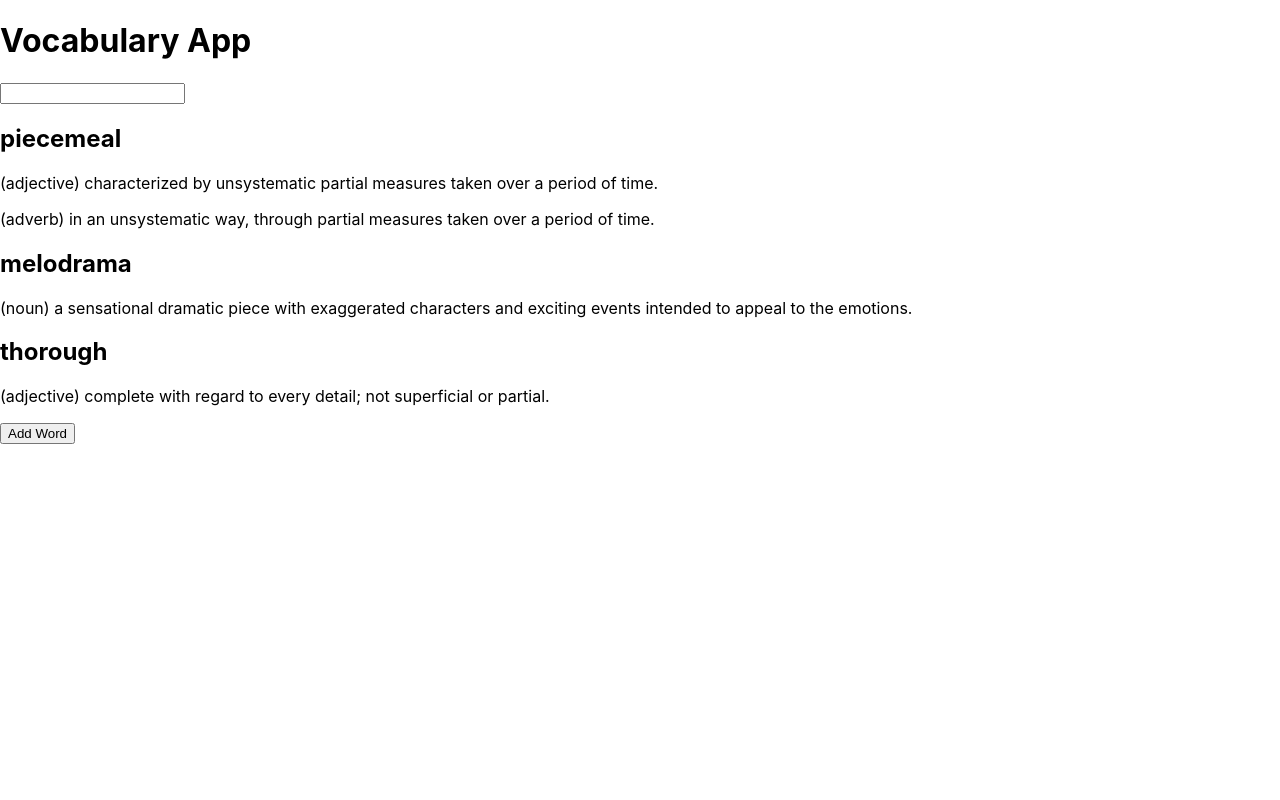
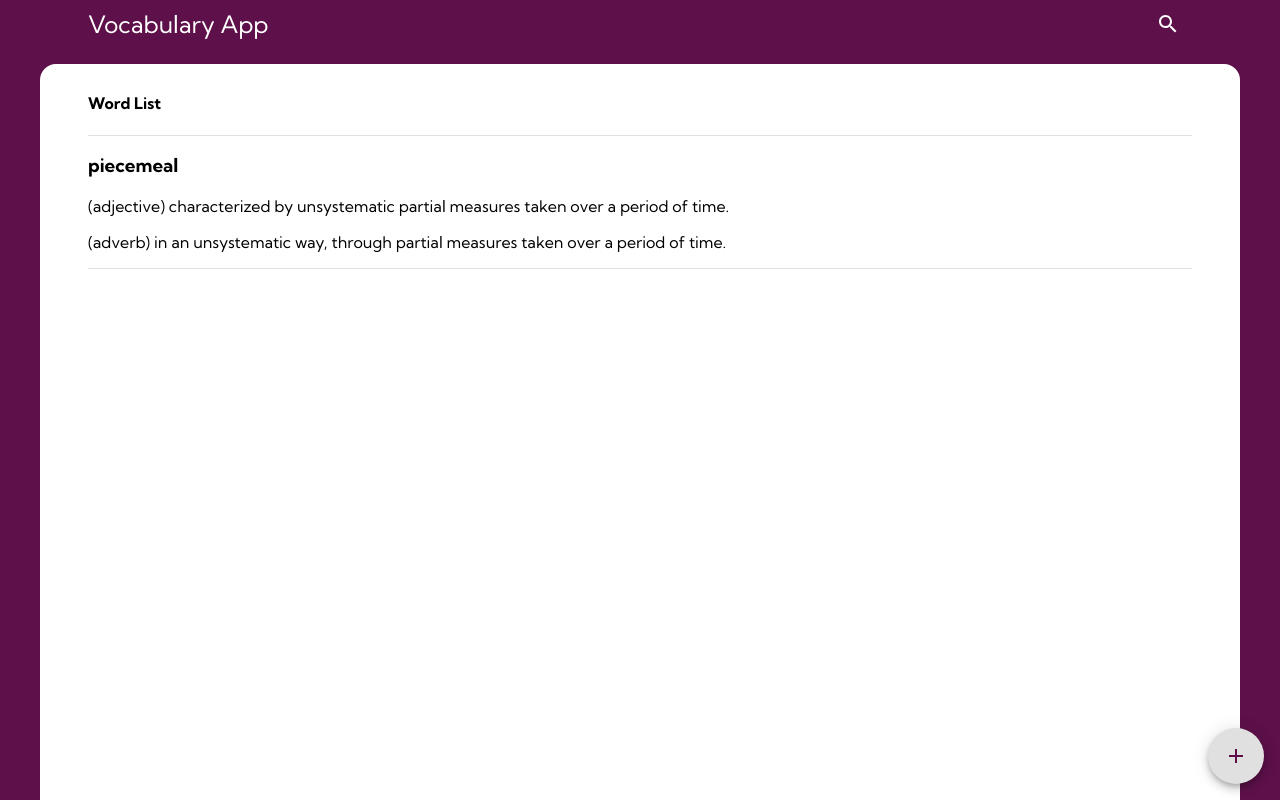
Before and after one commit to prkbuilds/Vocabulary-app, a React (Create React App) app in the folder client/: page / in a window 1280 px wide. Built offline with nearby package versions, Linux system fonts and the light colour scheme; the HTML template or start-up script is replaced by a standard one.

Commit message:
Fron-end Ready!

```diff
--- a/client/package.json
+++ b/client/package.json
@@ -5,6 +5,7 @@
   "dependencies": {
     "@emotion/react": "^11.9.0",
     "@emotion/styled": "^11.8.1",
+    "@mui/icons-material": "^5.6.1",
     "@mui/material": "^5.6.1",
     "@testing-library/jest-dom": "^5.16.4",
     "@testing-library/react": "^13.1.1",
--- a/client/src/App.css
+++ b/client/src/App.css
@@ -0,0 +1,25 @@
+.nav {
+    height: 8vh;
+}
+
+.main {
+    border-radius: 1em 1em 0 0;
+    background-color: #fff;
+    color: #000;
+    height: 92vh;
+    overflow: scroll;
+    overflow-x: hidden;
+    -ms-overflow-style: none;
+    scrollbar-width: none;
+}
+
+.main::-webkit-scrollbar {
+    display: none;
+}
+
+.main .main-heading-wrapper {
+    position: sticky;
+    padding-top: 0.5em;
+    top: 0;
+    background-color: #fff;
+}
--- a/client/src/App.js
+++ b/client/src/App.js
@@ -1,11 +1,13 @@
-import WordList from './components/wordList'
-import AddWord from './components/addWord'
+import NavBar from './components/NavBar';
+import WordList from './components/WordList'
+import AddWord from './components/AddWord'
 
 import './App.css';
 
 export default function App() {
   return (
     <div className="App">
+      <NavBar />
       <WordList />
       <AddWord />
     </div>
--- /dev/null
+++ b/client/src/components/NavBar.js
@@ -0,0 +1,22 @@
+import { Container, IconButton, Toolbar } from '@mui/material'
+import { Search } from '@mui/icons-material'
+
+export default function NavBar() {
+  return (
+    <Container position="fixed" className="nav">
+      <Toolbar variant="dense">
+        <div style={{ flexGrow: 1, fontSize: '1.5em' }}>
+          Vocabulary App
+        </div>
+        <IconButton
+          color="inherit"
+          aria-label="search"
+          size="large"
+          //onClick={this.}
+        >
+          <Search />
+        </IconButton>
+      </Toolbar>
+    </Container>
+  )
+}
--- /dev/null
+++ b/client/src/components/Word.js
@@ -0,0 +1,69 @@
+import { useState } from 'react'
+import { Box, Container, Divider, IconButton, Modal, Toolbar, Typography } from '@mui/material'
+import { Close } from '@mui/icons-material'
+
+const modalStyle = {
+  position: 'absolute',
+  top: '50%',
+  left: '50%',
+  transform: 'translate(-50%, -50%)',
+  height: '100%',
+  width: '100%',
+  bgcolor: 'background.paper',
+  border: 0,
+  borderRadius: '1em',
+  color: 'black',
+  boxShadow: 24,
+  p: 4,
+}
+
+export default function Words() {
+  const [open, setOpen] = useState(false)
+  const handleOpen = () => setOpen(true)
+  const handleClose = () => setOpen(false)
+
+  return (
+    <>
+      <div onClick={handleOpen}>
+        <h3>piecemeal</h3>
+        <p>(adjective) characterized by unsystematic partial measures taken over a period of time.</p>
+        <p>(adverb) in an unsystematic way, through partial measures taken over a period of time.</p>
+      </div>
+      <Modal
+        open={open}
+        onClose={handleClose}
+        aria-labelledby="modal-modal-title"
+        aria-describedby="modal-modal-description"
+      >
+        <Box sx={modalStyle}>
+          <Container>
+            <Toolbar disableGutters sx={{ textAlign: 'right', my: 5 }}>
+              <Typography variant="h2" sx={{ mr: 'auto', fontFamily: 'Kumbh-Sans' }}>rhetorical</Typography>
+              <IconButton onClick={handleClose} >
+                  <Close />
+              </IconButton>
+            </Toolbar>
+            <p>
+              <i>adjective</i>
+              <br />
+              Orgin: late Middle English (first used in the sense ‘eloquently expressed’): via Latin from Greek
+  rhētorikos (from rhētor ‘rhetor’) + -al
+            </p>
+            <p>relating to or concerned with the art of rhetoric</p>
+            <ul>
+              <li>repetition is a common rhetorical device</li>
+            </ul>
+            <p>relating to or concerned with the art of rhetoric</p>
+            <ul>
+              <li>repetition is a common rhetorical device</li>
+            </ul><p>relating to or concerned with the art of rhetoric</p>
+            <ul>
+              <li>repetition is a common rhetorical device</li>
+            </ul>
+          </Container>
+        </Box>
+      </Modal>
+      <Divider textAlign="center" />
+    </>
+  )
+}
--- a/client/src/components/addWord.js
+++ b/client/src/components/addWord.js
@@ -1,5 +1,56 @@
-export default function addWords() {
+import { useState } from 'react'
+import { Box, Button, Fab, Input, Modal, Toolbar, Typography } from '@mui/material'
+import { Add } from '@mui/icons-material'
+
+const buttonStyle = {
+  position: 'fixed',
+  bottom: 16,
+  right: 16,
+  color: '#5D1049'
+}
+
+const modalStyle = {
+  position: 'absolute',
+  top: '50%',
+  left: '50%',
+  transform: 'translate(-50%, -50%)',
+  width: 400,
+  bgcolor: 'background.paper',
+  border: 0,
+  borderRadius: '1em',
+  color: 'black',
+  boxShadow: 24,
+  p: 4,
+}
+
+export default function AddWords() {
+  const [open, setOpen] = useState(false)
+  const handleOpen = () => setOpen(true)
+  const handleClose = () => setOpen(false)
+
   return (
-    <button>Add Word</button>
+    <>
+      <Fab aria-label="add" sx={buttonStyle} onClick={handleOpen}>
+        <Add />
+      </Fab>
+      <Modal
+        open={open}
+        onClose={handleClose}
+        aria-labelledby="modal-modal-title"
+        aria-describedby="modal-modal-description"
+      >
+        <Box sx={modalStyle}>
+          <Typography id="modal-modal-title" variant="h6" component="h2">
+            Add to Dictionary
+          </Typography>
+          <p>New Word</p>
+          <Input type="text" />
+          <Toolbar disableGutters sx={{ textAlign: 'right' }}>
+            <Button onClick={handleClose} sx={{ color: '#5D1049', ml: 'auto', mr: 0 }}>Cancel</Button>
+            <Button sx={{ color: '#5D1049' }}>Add</Button>
+          </Toolbar>
+        </Box>
+      </Modal>
+    </>
   )
 }
--- a/client/src/components/wordList.js
+++ b/client/src/components/wordList.js
@@ -1,24 +1,16 @@
-export default function wordList() {
+import { Container, Divider } from '@mui/material'
+import Word from './Word'
+
+export default function WordList() {
   return(
-    <div>
-      <div>
-        <h1>Vocabulary App</h1>
-        <input type="text" />
-      </div>
-      <div>
-        <h2>piecemeal</h2>
-        <p>(adjective) characterized by unsystematic partial measures taken over a period of time.</p>
-        <p>(adverb) in an unsystematic way, through partial measures taken over a period of time.</p>
-      </div>
-      <div>
-        <h2>melodrama</h2>
-        <p>(noun) a sensational dramatic piece with exaggerated characters and exciting events intended
-to appeal to the emotions.</p>
-      </div>
-      <div>
-        <h2>thorough</h2>
-        <p>(adjective) complete with regard to every detail; not superficial or partial.</p>
-      </div>
-    </div>
+    <Container className="main">
+      <Container className="main-heading-wrapper">
+        <h4 className="main-heading">Word List</h4>
+        <Divider textAlign="center" />
+      </Container>
+      <Container className="word-list">
+        <Word />
+      </Container>
+    </Container>
   )
 }
--- a/client/src/index.css
+++ b/client/src/index.css
@@ -1,13 +1,13 @@
+@font-face {
+  font-family: Kumbh-Sans;
+  src: url('./assets/KumbhSans.ttf');
+}
+
 body {
   margin: 0;
-  font-family: -apple-system, BlinkMacSystemFont, 'Segoe UI', 'Roboto', 'Oxygen',
+  background-color: #5D1049;
+  color: #fff;
+  font-family: Kumbh-Sans, -apple-system, BlinkMacSystemFont, 'Segoe UI', 'Roboto', 'Oxygen',
     'Ubuntu', 'Cantarell', 'Fira Sans', 'Droid Sans', 'Helvetica Neue',
     sans-serif;
-  -webkit-font-smoothing: antialiased;
-  -moz-osx-font-smoothing: grayscale;
 }
-
-code {
-  font-family: source-code-pro, Menlo, Monaco, Consolas, 'Courier New',
-    monospace;
-}
```
Also changed, not shown: client/src/assets/KumbhSans.ttf (added), 1 other file (tests, documents, lock files or other folders).
